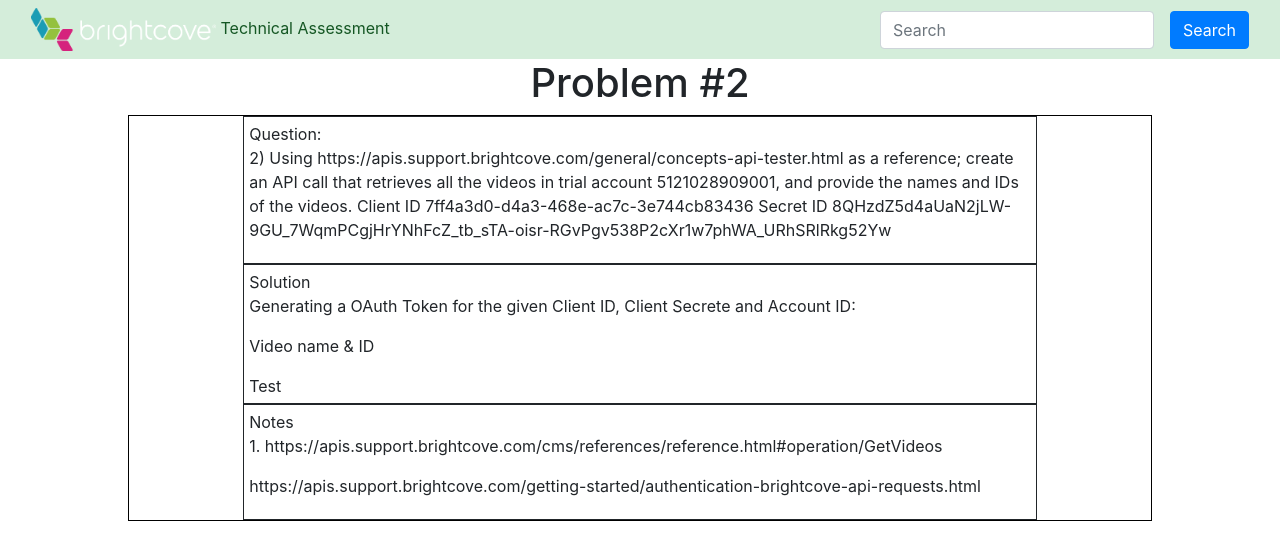
After one commit to azzy5/brightcove, a Flask app: template templates/2.html in a window 1280 px wide. The commit adds this page. Shown: the top 560 px of the page. Run offline with Flask 2, Linux system fonts and the light colour scheme; the template is opened without the code that fills it, so the values that code supplies are empty; some libraries are stand-ins or nearby versions.

Commit message:
Completed problem #1, working on #2

```diff
--- a/app.py
+++ b/app.py
@@ -29,7 +29,7 @@ app.secret_key = 'Let it be a secrete'
 @app.route("/", methods=['GET', 'POST'])
 def index():
 
-    return render_template('1.html')
+    return render_template('2.html')
 
 if __name__ == '__main__':
-    app.run(debug=True)
+    app.run(debug=False)
--- /dev/null
+++ b/templates/2.html
@@ -0,0 +1,60 @@
+{% extends 'layout.html' %}
+{% block body %}
+<center>
+    <h1> Problem #2 </h1>
+</center>
+<div class='container' style="width: 80%;height: 100%;border: 1px solid black;">
+    <div class="container" style="width: 80%;height: 20%;border: 1px solid; padding: 5px;">Question:
+        <p> 2) Using https://apis.support.brightcove.com/general/concepts-api-tester.html as a reference; create an API
+            call that retrieves all the videos in trial account
+            5121028909001, and provide the names and IDs of the videos.
+            Client ID 7ff4a3d0-d4a3-468e-ac7c-3e744cb83436
+            Secret ID 8QHzdZ5d4aUaN2jLW-9GU_7WqmPCgjHrYNhFcZ_tb_sTA-oisr-RGvPgv538P2cXr1w7phWA_URhSRlRkg52Yw</p>
+    </div>
+    <div class="container" style="width: 80%;height: 20%;border: 1px solid; padding: 5px;">Solution
+        <p>Generating a OAuth Token for the given Client ID, Client Secrete and Account ID:</p>
+        <div id="auth_token" style="color: #FF0;"></div>
+        <p> Video name & ID</p>
+        <div id="response">
+            Test
+        </div>
+    </div>
+    <div class="container" style="width: 80%;height: 20%;border: 1px solid; padding: 5px;">Notes
+        <p>1. https://apis.support.brightcove.com/cms/references/reference.html#operation/GetVideos</p>
+        <p>https://apis.support.brightcove.com/getting-started/authentication-brightcove-api-requests.html</p>
+    </div>
+</div>
+<script>
+    window.onload = function () {
+        triggerAPI();
+    }
+
+    function triggerAPI() {
+        var clinet_id = "7ff4a3d0-d4a3-468e-ac7c-3e744cb83436";
+        var client_secrete = "8QHzdZ5d4aUaN2jLW-9GU_7WqmPCgjHrYNhFcZ_tb_sTA-oisr-RGvPgv538P2cXr1w7phWA_URhSRlRkg52Yw";
+        var account_id = "5121028909001";
+        act = get_access_token(clinet_id, client_secrete);
+        console.log("page loaded");
+    }
+
+    function get_access_token(clinet_id, client_secrete) {
+        var myHeaders = new Headers();
+myHeaders.append("Content-Type", "application/x-www-form-urlencoded");
+myHeaders.append("Authorization", "Basic N2ZmNGEzZDAtZDRhMy00NjhlLWFjN2MtM2U3NDRjYjgzNDM2OjhRSHpkWjVkNGFVYU4yakxXLTlHVV83V3FtUENnakhyWU5oRmNaX3RiX3NUQS1vaXNyLVJHdlBndjUzOFAyY1hyMXc3cGhXQV9VUmhTUmxSa2c1Mll3");
+myHeaders.append("Access-Control-Allow-Origin", "localhost:5000");
+myHeaders.append("Access-Control-Allow-Methods", "POST, GET, OPTIONS, DELETE");
+
+var requestOptions = {
+  method: 'POST',
+  headers: myHeaders,
+ // redirect: 'follow'
+};
+
+fetch("https://oauth.brightcove.com/v4/access_token?grant_type=client_credentials", requestOptions)
+  .then(response => response.text())
+  .then(result => console.log(result))
+  .catch(error => console.log('error', error));
+
+    }
+</script>
+{% endblock %}
--- a/templates/index.html
+++ b/templates/index.html
@@ -2,9 +2,7 @@
 {% block body %}
 
   <div class='container'style="width: 80%;height: 100%;border: 1px solid black;" >
-    <div class = "container" style="width: 80%;height: 20%;border: 1px solid; padding: 5px;">Question</div>
-    <div class = "container" style="width: 80%;height: 20%;border: 1px solid; padding: 5px;">Solution</div>
-    <div class = "container" style="width: 80%;height: 20%;border: 1px solid; padding: 5px;">Notes</div>
+
   </div>
 
 {% endblock %}
```
Also changed, not shown: templates/1.html (+11 -32 lines).
